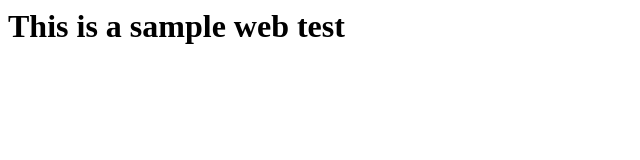
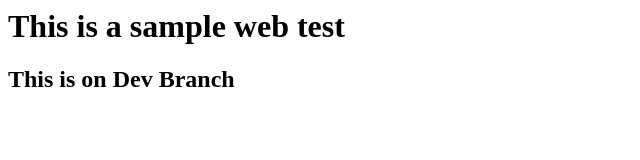
Before and after one commit to mohanraz81/webtest1008, a plain HTML site: page index.html in a window 1280 px wide. Shown: the whole page, without its empty margins (0-640 px from the left). Drawn offline with Linux system fonts and the light colour scheme.

Commit message:
modified index

```diff
--- a/index.html
+++ b/index.html
@@ -1 +1,2 @@
 <h1> This is a sample web test</h1>
+<h2>This is on Dev Branch</h2>
```
